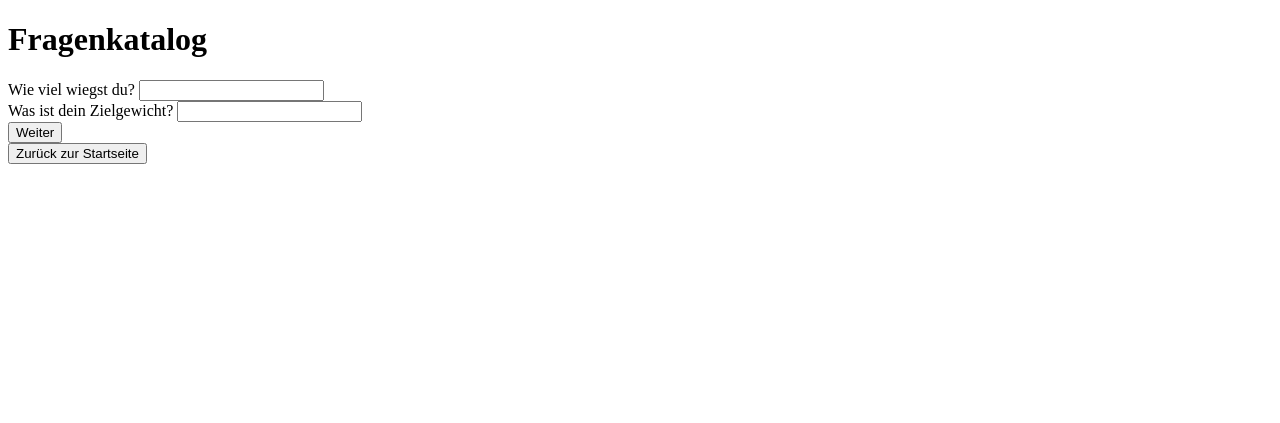
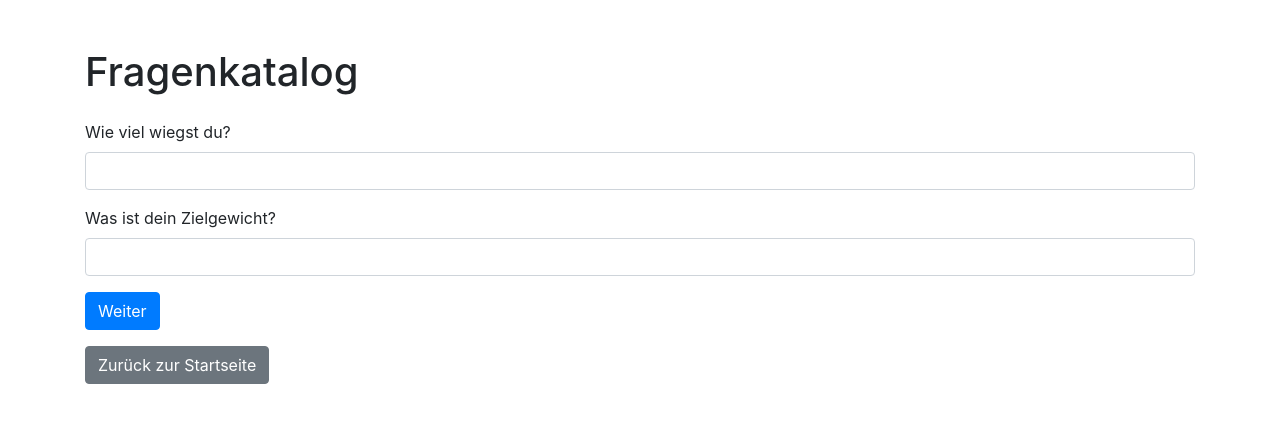
Before and after one commit to rain19a/performfit, a Flask app: page /fragenkatalog in a window 1280 px wide. Shown: the top 423 px of the page. Run offline with Flask 3, Linux system fonts and the light colour scheme; the visitor is signed in with stand-in values (Sample User, id 1); some libraries are stand-ins or nearby versions.

Commit message:
modified:   templates/fragenkatalog.html

```diff
--- a/templates/fragenkatalog.html
+++ b/templates/fragenkatalog.html
@@ -4,25 +4,34 @@
     <meta charset="UTF-8">
     <meta name="viewport" content="width=device-width, initial-scale=1.0">
     <title>Fragenkatalog</title>
+    <!-- Bootstrap CSS einbinden -->
+    <link rel="stylesheet" href="https://stackpath.bootstrapcdn.com/bootstrap/4.5.2/css/bootstrap.min.css">
 </head>
 <body>
-    <h1>Fragenkatalog</h1>
+    <div class="container mt-5">
+        <h1 class="mb-4">Fragenkatalog</h1>
         <form action="{{ url_for('submit_fragenkatalog') }}" method="post">
-        <div>
-            <label>Wie viel wiegst du?</label>
-            <input type="number" name="gewicht" required>
+            <div class="form-group">
+                <label for="gewicht">Wie viel wiegst du?</label>
+                <input type="number" class="form-control" id="gewicht" name="gewicht" required>
             </div>
-        <div>
-            <label>Was ist dein Zielgewicht?</label>
-            <input type="number" name="zielgewicht" required>
+            <div class="form-group">
+                <label for="zielgewicht">Was ist dein Zielgewicht?</label>
+                <input type="number" class="form-control" id="zielgewicht" name="zielgewicht" required>
             </div>
-        <div>
-            <input type="submit" value="Weiter">
+            <div class="mb-3">
+                <input type="submit" class="btn btn-primary" value="Weiter">
             </div>
             <!-- Button, um zurück zur Startseite zu gelangen -->
             <div>
-            <button type="button" onclick="location.href='/';">Zurück zur Startseite</button>
+                <button type="button" class="btn btn-secondary" onclick="location.href='/';">Zurück zur Startseite</button>
             </div>
         </form>
+    </div>
+    <!-- Optional JavaScript; choose one of the two! -->
+    <!-- Option 1: jQuery and Bootstrap Bundle (includes Popper) -->
+    <script src="https://code.jquery.com/jquery-3.5.1.slim.min.js"></script>
+    <script src="https://cdn.jsdelivr.net/npm/@popperjs/core@2.5.2/dist/umd/popper.min.js"></script>
+    <script src="https://stackpath.bootstrapcdn.com/bootstrap/4.5.2/js/bootstrap.min.js"></script>
 </body>
 </html>
```
Lines whose indentation alone changed are shown as unchanged.
